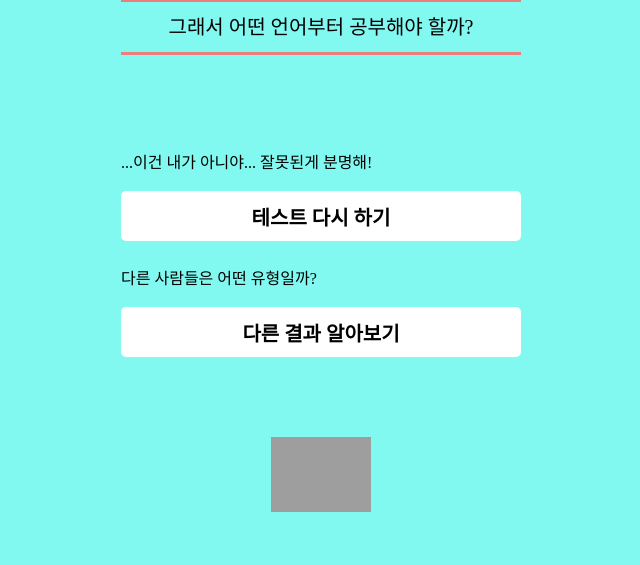
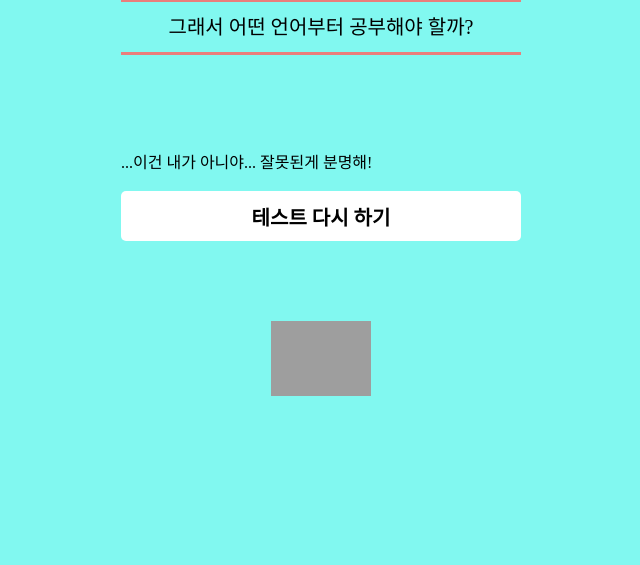
Before and after one commit to ChanLim-BD/Check_My_IT_Personality, a Django app: template main/templates/result.html in a window 1280 px wide. Shown: the part 652-1217 px from the top of the page, without its empty margins (319-959 px from the left). After the commit the page ends 1048 px from the top, so only its background shows below. Run offline with Django 4.2, Linux system fonts and the light colour scheme; the template is opened without the code that fills it, so the values that code supplies are empty; some web fonts are replaced; grey boxes are pictures that could not be loaded.

Commit message:
오타 및 태그 수정

```diff
--- a/main/static/css/result.css
+++ b/main/static/css/result.css
@@ -240,22 +240,22 @@ button:hover {
     color: #fff;
 }
 
-.weniv {
+.logo {
     display: flex;
     flex-direction: column;
     align-items: center;
 }
 
-.weniv a {
+.logo a {
     width: 100px;
 }
 
-.weniv img{
+.logo img{
     width: 100%;
     height: auto;
 }
 
-.weniv p {
+.logo p {
     padding-top: 20px;
     font-size: 10px;
     text-align: center;
--- a/main/templates/result.html
+++ b/main/templates/result.html
@@ -72,17 +72,11 @@
                             <button type="button">테스트 다시 하기</button>
                         </a>
                     </il>
-                    <il>
-                        <h3>다른 사람들은 어떤 유형일까?</h3>
-                        <a href="#">
-                            <button type="button">다른 결과 알아보기</button>
-                        </a>
-                    </il>
                 </ul>
             </div>
-            <div class="weniv">
+            <div class="logo">
                 <a href="https://velog.io/@chan9708/series">
-                    <img src="{% static 'img/LIM_CHAN.png' %}" alt="weniv">
+                    <img src="{% static 'img/LIM_CHAN.png' %}" alt="logo">
                 </a>
             </div>
         </div>
```
Also changed, not shown: main/views.py (line endings or trailing spaces).
